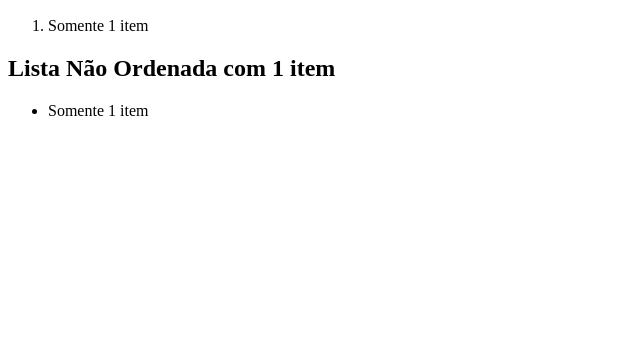
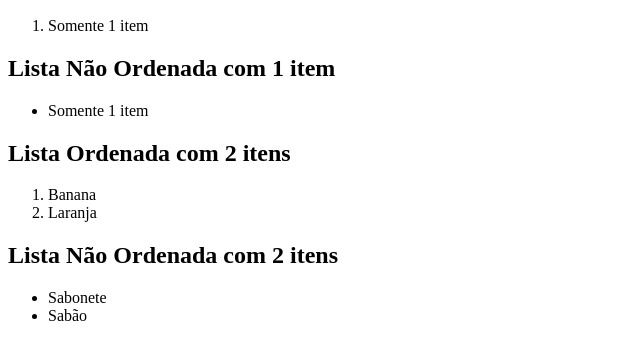
Before and after one commit to thiambt/Teste-de-Listas, a plain HTML site: page index.html in a window 1280 px wide. Shown: the part 110-470 px from the top of the page, without its empty margins (0-640 px from the left). Drawn offline with Linux system fonts and the light colour scheme.

Commit message:
Update index.html

```diff
--- a/index.html
+++ b/index.html
@@ -18,6 +18,16 @@
         <ul>
             <li>Somente 1 item</li>
         </ul>
+        <h2>Lista Ordenada com 2 itens</h2>
+        <ol>
+            <li>Banana</li>
+            <li>Laranja</li>
+        </ol>
+        <h2>Lista Não Ordenada com 2 itens</h2>
+        <ul>
+            <li>Sabonete</li>
+            <li>Sabão</li>
+        </ul>
     </main>
 </body>
 </html>
```
